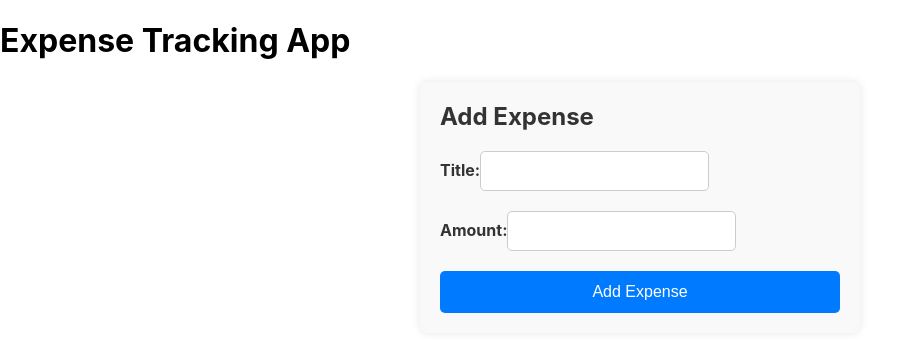
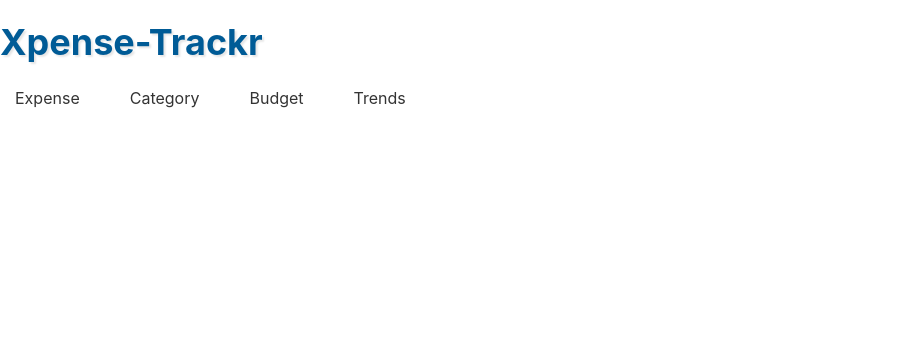
Before and after one commit to girishsaraf/xpense-trackr, a React (Create React App) app in the folder frontend/xpense-trackr-frontend/: page /expenses/new in a window 1280 px wide. Shown: the top 352 px of the page, without its empty margins (0-902 px from the left). Built offline with nearby package versions, Linux system fonts and the light colour scheme.

Commit message:
Added more UI Components

```diff
--- a/frontend/xpense-trackr-frontend/src/App.css
+++ b/frontend/xpense-trackr-frontend/src/App.css
@@ -36,3 +36,43 @@
     transform: rotate(360deg);
   }
 }
+
+/* Add this CSS to your main CSS file or create a new CSS file for your tabs */
+
+.horizontal-tabs {
+  list-style-type: none;
+  padding: 0;
+  margin: 0;
+  display: flex;
+}
+
+.horizontal-tabs li {
+  margin-right: 20px; /* Adjust spacing between tabs */
+}
+
+.horizontal-tabs li:last-child {
+  margin-right: 0; /* Remove margin from last tab */
+}
+
+.horizontal-tabs li a {
+  text-decoration: none;
+  color: #333; /* Default color for tab text */
+  padding: 10px 15px; /* Adjust padding to increase clickable area */
+  border-bottom: 2px solid transparent; /* Add bottom border for tab indicator */
+  transition: border-color 0.3s ease; /* Smooth transition for tab indicator */
+}
+
+.horizontal-tabs li a:hover {
+  color: #007bff; /* Change color on hover */
+}
+
+.horizontal-tabs li a.active-tab {
+  border-color: #007bff; /* Color for active tab indicator */
+}
+
+h1 {
+  font-size: 36px; /* Adjust font size as needed */
+  color: #005b96; /* Xpense-Trackr brand color */
+  margin-top: 20px; /* Add some top margin for spacing */
+  text-shadow: 2px 2px 2px rgba(0, 0, 0, 0.1); /* Add a subtle text shadow */
+}
--- a/frontend/xpense-trackr-frontend/src/App.js
+++ b/frontend/xpense-trackr-frontend/src/App.js
@@ -1,19 +1,28 @@
 // src/App.js
 
 import React from 'react';
-import { BrowserRouter as Router, Routes, Route } from 'react-router-dom';
+import { BrowserRouter as Router, Routes, Route, NavLink } from 'react-router-dom';
 import ExpenseList from './components/Expense/ExpenseList';
-import ExpenseForm from './components/Expense/ExpenseForm';
+import './App.css';
 
 function App() {
     return (
         <Router>
             <div>
-                <h1>Expense Tracking App</h1>
+                <h1>Xpense-Trackr</h1>
+                <nav>
+                    <ul className="horizontal-tabs">
+                        <li><NavLink to="/expenses" activeClassName="active-tab">Expense</NavLink></li>
+                        <li><NavLink to="/categories" activeClassName="active-tab">Category</NavLink></li>
+                        <li><NavLink to="/budgets" activeClassName="active-tab">Budget</NavLink></li>
+                        <li><NavLink to="/trends" activeClassName="active-tab">Trends</NavLink></li>
+                    </ul>
+                </nav>
                 <Routes>
                     <Route path="/expenses" element={<ExpenseList />} />
-                    <Route path="/expenses/new" element={<ExpenseForm />} />
-                    {/* Other routes for different components */}
+                    {/*<Route path="/categories" element={<CategoryList />} />*/}
+                    {/*<Route path="/budgets" element={<BudgetList />} />*/}
+                    {/*<Route path="/trends" element={<TrendsPage />} />*/}
                 </Routes>
             </div>
         </Router>
--- a/frontend/xpense-trackr-frontend/src/components/Expense/ExpenseForm.js
+++ b/frontend/xpense-trackr-frontend/src/components/Expense/ExpenseForm.js
@@ -7,8 +7,11 @@ import './ExpenseForm.css';
 
 const ExpenseForm = () => {
     const [formData, setFormData] = useState({
-        title: '',
+        description: '',
         amount: '',
+        date: '',
+        category_id: '',
+        user_id: '',
     });
 
     const handleSubmit = async event => {
@@ -17,15 +20,22 @@ const ExpenseForm = () => {
         try {
             await axios.post(`${backendUrl}/api/expenses`, formData);
             alert('Expense added successfully');
-            setFormData({
-                title: '',
-                amount: '',
-            });
+            clearFormData();
         } catch (error) {
             console.error('Error adding expense:', error);
             alert('Error adding expense. Please try again.');
         }
     };
+
+    const clearFormData = () => {
+        setFormData({
+            description: '',
+            amount: '',
+            date: '',
+            category_id: '',
+            user_id: '',
+        });
+    }
 
     const handleInputChange = event => {
         setFormData({
@@ -39,12 +49,22 @@ const ExpenseForm = () => {
             <h2>Add Expense</h2>
             <form onSubmit={handleSubmit}>
                 <div>
-                    <label htmlFor="title">Title:</label>
+                    <label htmlFor="user_id">User:</label>
+                    <input
+                        type="number"
+                        id="user_id"
+                        name="user_id"
+                        value={formData.user_id}
+                        onChange={handleInputChange}
+                    />
+                </div>
+                <div>
+                    <label htmlFor="description">Description:</label>
                     <input
                         type="text"
-                        id="title"
-                        name="title"
-                        value={formData.title}
+                        id="description"
+                        name="description"
+                        value={formData.description}
                         onChange={handleInputChange}
                     />
                 </div>
@@ -58,7 +78,28 @@ const ExpenseForm = () => {
                         onChange={handleInputChange}
                     />
                 </div>
+                <div>
+                    <label htmlFor="category">Category:</label>
+                    <input
+                        type="text"
+                        id="category_id"
+                        name="category_id"
+                        value={formData.category_id}
+                        onChange={handleInputChange}
+                    />
+                </div>
+                <div>
+                    <label htmlFor="date">Date:</label>
+                    <input
+                        type="date"
+                        id="date"
+                        name="date"
+                        value={formData.date}
+                        onChange={handleInputChange}
+                    />
+                </div>
                 <button type="submit">Add Expense</button>
+                <button type="cancel" onClick={clearFormData}>Cancel</button>
             </form>
         </div>
     );
--- a/frontend/xpense-trackr-frontend/src/components/Expense/ExpenseList.css
+++ b/frontend/xpense-trackr-frontend/src/components/Expense/ExpenseList.css
@@ -1,22 +1,23 @@
 /* src/components/Expense/ExpenseList.css */
 
 .expense-list-container {
-    display: flex;
-    flex-direction: column;
-    align-items: center;
+    width: 100%;
+    max-width: 800px;
+    padding: 20px;
 }
 
 .expense-list-header {
     display: flex;
     justify-content: space-between;
     align-items: center;
-    width: 100%;
-    padding: 10px;
-    border-bottom: 1px solid #ccc;
+    padding: 20px;
+    border-bottom: 1px solid #e6e6e6;
 }
 
 .expense-list-header h2 {
     margin: 0;
+    font-size: 24px;
+    color: #333;
 }
 
 .expense-list-content {
@@ -29,15 +30,14 @@
     display: flex;
     justify-content: space-between;
     align-items: center;
-    width: 100%;
-    padding: 10px;
-    border-bottom: 1px solid #ccc;
+    padding: 20px;
+    border-bottom: 1px solid #e6e6e6;
 }
 
 .button-common {
     padding: 12px 20px;
     font-size: 16px;
-    background-color: #007bff;
+    background-color: #66a3d2; /* Subtle shade of orange */
     color: #fff;
     border: none;
     border-radius: 5px;
@@ -46,7 +46,7 @@
 }
 
 .button-common:hover {
-    background-color: #0056b3;
+    background-color: #005b96; /* Darker shade of orange on hover */
 }
 
 .expense-list-table {
@@ -56,11 +56,12 @@
 
 .expense-list-table th,
 .expense-list-table td {
-    border: 1px solid #ccc;
-    padding: 8px;
+    border: 1px solid #e6e6e6;
+    padding: 12px;
 }
 
 .expense-list-table th {
-    background-color: #f2f2f2;
+    background-color: #f9f9f9;
+    font-weight: bold;
     text-align: left;
 }
--- a/frontend/xpense-trackr-frontend/src/components/Expense/ExpenseList.js
+++ b/frontend/xpense-trackr-frontend/src/components/Expense/ExpenseList.js
@@ -8,6 +8,10 @@ import './ExpenseList.css';
 
 const ExpenseList = () => {
     const [expenses, setExpenses] = useState([]);
+    const [showModal, setShowModal] = useState(false);
+    const [currentExpense, setCurrentExpense] = useState(null);
+    const [editedAmount, setEditedAmount] = useState(0);
+    const [editedDate, setEditedDate] = useState('');
 
     useEffect(() => {
         fetchExpenses();
@@ -22,22 +26,40 @@ const ExpenseList = () => {
         }
     };
 
-    const handleEditExpense = async (expenseId) => {
+    const handleSubmitEdit = async () => {
         try {
             // Fetch the expense data for the selected expenseId
-            const response = await axios.get(`${process.env.REACT_APP_BACKEND_URL}/api/expenses/${expenseId}`);
+            const expenseId = currentExpense.id;
+            const response = await axios.get(`${backendUrl}/api/expenses/${expenseId}`);
             const expenseData = response.data;
+
+            // Update the expense data with edited amount and date
+            expenseData.date = editedDate.toString();
+            expenseData.amount = editedAmount.toString();
 
             // Call the PUT endpoint to update the expense
             await axios.put(`${backendUrl}/api/expenses/${expenseId}`, expenseData);
             alert('Expense updated successfully');
 
             // Optionally, fetch the list of expenses to update the UI
-            await fetchExpenses();
+            fetchExpenses();
         } catch (error) {
             console.error('Error updating expense:', error);
             alert('Error updating expense. Please try again.');
         }
+        setShowModal(false);
+    };
+
+
+    const handleOpenModal = (expense) => {
+        setCurrentExpense(expense);
+        setEditedAmount(expense.amount);
+        setEditedDate(expense.date);
+        setShowModal(true);
+    };
+
+    const handleCloseModal = () => {
+        setShowModal(false);
     };
 
     const handleDeleteExpense = async (expenseId) => {
@@ -73,13 +95,40 @@ const ExpenseList = () => {
                 </tr>
                 </thead>
                 <tbody>
+                {showModal && (
+                    <div className="modal">
+                        <div className="modal-content">
+                            <h2>Edit Expense</h2>
+                            <div>
+                                <label htmlFor="edited-amount">Amount:</label>
+                                <input
+                                    type="number"
+                                    id="edited-amount"
+                                    value={editedAmount}
+                                    onChange={(e) => setEditedAmount(e.target.value)}
+                                />
+                            </div>
+                            <div>
+                                <label htmlFor="edited-date">Date:</label>
+                                <input
+                                    type="date"
+                                    id="edited-date"
+                                    value={editedDate}
+                                    onChange={(e) => setEditedDate(e.target.value)}
+                                />
+                            </div>
+                            <button onClick={handleSubmitEdit}>Submit</button>
+                            <button onClick={handleCloseModal}>Cancel</button>
+                        </div>
+                    </div>
+                )}
                 {expenses.map(expense => (
                     <tr key={expense.id}>
                         <td>{expense.description}</td>
                         <td>{expense.amount}</td>
                         <td>{formatDate(expense.date)}</td>
                         <td>
-                            <button className="button-common" onClick={() => handleEditExpense(expense.id)}>Edit</button>
+                            <button className="button-common" onClick={() => handleOpenModal(expense)}>Edit</button>
                         </td>
                         <td>
                             <button className="button-common" onClick={() => handleDeleteExpense(expense.id)}>Delete</button>
```
